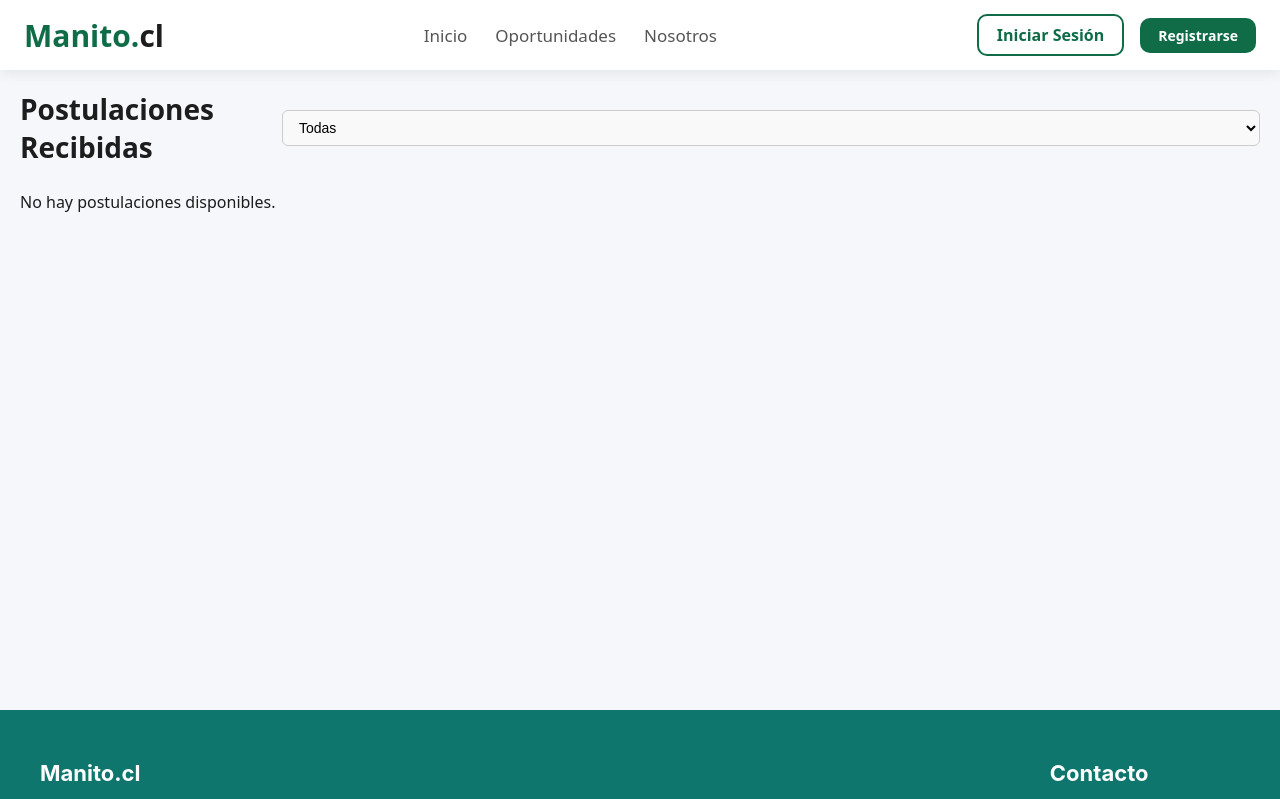
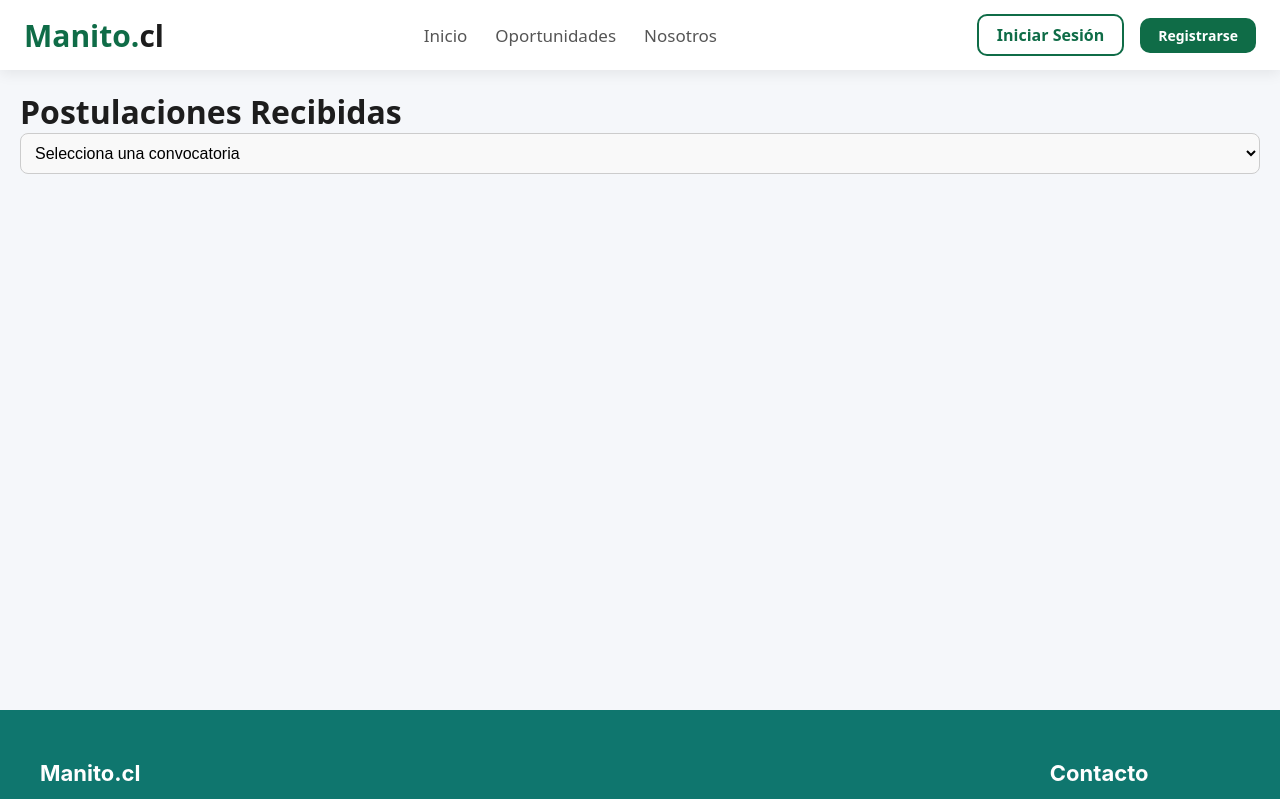
Before and after one commit to AltPino/Frontend-manitocl, a React (Create React App) app: page /organizacion/postulaciones in a window 1280 px wide. Shown: the top 799 px of the page. Built offline with nearby package versions, Linux system fonts and the light colour scheme.

Commit message:
Creacion de postulacion y gestion de postulaciones

```diff
--- a/src/pages/DashboardOrganizacion.js
+++ b/src/pages/DashboardOrganizacion.js
@@ -61,19 +61,26 @@ export default function DashboardOrganizacion() {
     const obtenerPostulaciones = async () => {
       try {
         let totalPostulaciones = 0;
+        let voluntariosInteresados = 0;
 
         for (const c of convocatorias) {
           const res = await api.get(
             `/postulaciones/convocatoria/${c.id_convocatoria}`
           );
+
           totalPostulaciones += res.data.length;
+
+          // 🟦 Solo contar interesados reales (NO finalizados)
+          voluntariosInteresados += res.data.filter(
+            (p) => p.estado !== "finalizado"
+          ).length;
         }
 
         setMetricas({
           activas,
           finalizadas,
           postulaciones: totalPostulaciones,
-          interesados: totalPostulaciones,
+          interesados: voluntariosInteresados,
         });
       } catch (error) {
         console.error("Error al contar postulaciones:", error);
--- a/src/pages/PostulacionesOrganizacion.css
+++ b/src/pages/PostulacionesOrganizacion.css
@@ -2,56 +2,52 @@
   padding: 20px;
 }
 
-.post-header {
-  display: flex;
-  justify-content: space-between;
-  align-items: center;
-  margin-bottom: 25px;
+.post-select {
+  padding: 10px;
+  margin-bottom: 20px;
+  font-size: 16px;
 }
 
-.post-header h1 {
-  font-size: 28px;
-  font-weight: 700;
+.post-table {
+  width: 100%;
+  border-collapse: collapse;
 }
 
-.post-filter {
-  padding: 8px 12px;
-  border-radius: 6px;
-  border: 1px solid #CCC;
-  font-size: 14px;
+.post-table th,
+.post-table td {
+  padding: 12px;
+  border-bottom: 1px solid #ddd;
 }
 
-.post-grid {
-  display: grid;
-  grid-template-columns: repeat(auto-fill, minmax(280px, 1fr));
-  gap: 20px;
+.post-actions {
+  display: flex;
+  gap: 10px;
 }
 
-.post-card {
-  background: white;
-  padding: 20px;
-  border-radius: 12px;
-  box-shadow: 0px 2px 6px rgba(0,0,0,0.12);
+.btn-accept {
+  background: #16A34A;
+  color: white;
+  padding: 6px 12px;
+  border-radius: 6px;
+  border: none;
 }
 
-.post-card h3 {
-  margin-top: 0;
-  font-size: 20px;
+.btn-reject {
+  background: #DC2626;
+  color: white;
+  padding: 6px 12px;
+  border-radius: 6px;
+  border: none;
 }
 
-.estado {
+.estado-tag {
   padding: 4px 8px;
   border-radius: 6px;
   color: white;
-  font-size: 12px;
+  font-weight: bold;
+  text-transform: capitalize;
 }
 
-.estado-pendiente {
-  background: #ca8a04;
-}
-.estado-aceptada {
-  background: #16a34a;
-}
-.estado-rechazada {
-  background: #dc2626;
-}
+.estado-pendiente { background: #CA8A04; }
+.estado-aceptado  { background: #16A34A; }
+.estado-rechazado { background: #DC2626; }
--- a/src/pages/PostulacionesOrganizacion.js
+++ b/src/pages/PostulacionesOrganizacion.js
@@ -1,111 +1,146 @@
-import React, { useContext, useEffect, useState } from "react";
+import React, { useEffect, useState, useContext } from "react";
+import api from "../api/axiosConfig";
 import { AuthContext } from "../context/AuthContext";
-import api from "../api/axiosConfig";
 import "./PostulacionesOrganizacion.css";
 
 export default function PostulacionesOrganizacion() {
   const { usuario } = useContext(AuthContext);
   const [convocatorias, setConvocatorias] = useState([]);
   const [postulaciones, setPostulaciones] = useState([]);
-  const [filtro, setFiltro] = useState("todas");
+  const [convocatoriaSeleccionada, setConvocatoriaSeleccionada] = useState("");
 
-  // ======================
-  // 1. Cargar convocatorias de la ONG
-  // ======================
   useEffect(() => {
     if (!usuario?.id) return;
 
-    const cargarConvocatorias = async () => {
-      try {
-        const res = await api.get(`/organizacion/convocatorias/${usuario.id}`);
-        setConvocatorias(res.data);
-      } catch (error) {
-        console.error("Error cargando convocatorias:", error);
-      }
-    };
-
-    cargarConvocatorias();
+    // Cargar convocatorias de la organización
+    api
+      .get(`/organizacion/convocatorias/${usuario.id}`)
+      .then((res) => setConvocatorias(res.data))
+      .catch((err) => console.error(err));
   }, [usuario]);
 
-  // ======================
-  // 2. Cargar postulaciones de cada convocatoria
-  // ======================
-  useEffect(() => {
-    const cargarPostulaciones = async () => {
-      let lista = [];
+  // Cargar postulaciones de una convocatoria
+  const [convocatoriaInfo, setConvocatoriaInfo] = useState(null);
 
-      try {
-        for (const c of convocatorias) {
-          const res = await api.get(
-            `/postulaciones/convocatoria/${c.id_convocatoria}`
-          );
+  const cargarPostulaciones = async (idConv) => {
+    setConvocatoriaSeleccionada(idConv);
 
-          res.data.forEach((p) => {
-            lista.push({
-              ...p,
-              tituloConvocatoria: c.titulo,
-            });
-          });
-        }
+    if (!idConv) {
+      setPostulaciones([]);
+      setConvocatoriaInfo(null);
+      return;
+    }
 
-        setPostulaciones(lista);
-      } catch (error) {
-        console.error("Error cargando postulaciones:", error);
-      }
-    };
+    // Obtener la convocatoria para conocer su estado
+    const resConv = await api.get(`/convocatorias/${idConv}`);
+    setConvocatoriaInfo(resConv.data);
 
-    if (convocatorias.length > 0) cargarPostulaciones();
-  }, [convocatorias]);
+    // Obtener postulaciones
+    const res = await api.get(`/postulaciones/convocatoria/${idConv}`);
+    setPostulaciones(res.data);
+  };
 
-  // ======================
-  // 3. Filtrar postulaciones
-  // ======================
-  const postulacionesFiltradas = postulaciones.filter((p) => {
-    if (filtro === "todas") return true;
-    return p.estado === filtro;
-  });
+  // Aceptar / rechazar postulante
+  const cambiarEstado = async (id_postulacion, estadoNuevo) => {
+    try {
+      await api.put(`/postulaciones/${id_postulacion}`, {
+        estado: estadoNuevo,
+      });
+      await cargarPostulaciones(convocatoriaSeleccionada); // recargar vista
+    } catch (error) {
+      console.error("Error actualizando estado:", error);
+      alert("Error al actualizar estado");
+    }
+  };
 
   return (
     <div className="post-wrapper">
-      <div className="post-header">
-        <h1>Postulaciones Recibidas</h1>
+      <h1>Postulaciones Recibidas</h1>
 
-        <select
-          className="post-filter"
-          value={filtro}
-          onChange={(e) => setFiltro(e.target.value)}
-        >
-          <option value="todas">Todas</option>
-          <option value="pendiente">Pendientes</option>
-          <option value="aceptada">Aceptadas</option>
-          <option value="rechazada">Rechazadas</option>
-        </select>
-      </div>
+      {convocatoriaInfo?.estado === "cerrada" && (
+        <p className="post-closed-msg">
+          Esta convocatoria está finalizada. No se pueden gestionar
+          postulaciones.
+        </p>
+      )}
 
-      {postulacionesFiltradas.length === 0 ? (
-        <p>No hay postulaciones disponibles.</p>
-      ) : (
-        <div className="post-grid">
-          {postulacionesFiltradas.map((p, i) => (
-            <div className="post-card" key={i}>
-              <h3>{p.nombre_voluntario}</h3>
+      {/* Selector de convocatoria */}
+      <select
+        value={convocatoriaSeleccionada}
+        onChange={(e) => cargarPostulaciones(e.target.value)}
+        className="post-select"
+      >
+        <option value="">Selecciona una convocatoria</option>
 
-              <p>
-                <strong>Convocatoria:</strong> {p.tituloConvocatoria}
-              </p>
+        {convocatorias.map((c) => (
+          <option key={c.id_convocatoria} value={c.id_convocatoria}>
+            {c.titulo}
+          </option>
+        ))}
+      </select>
 
-              <p>
-                <strong>Fecha de postulación:</strong>{" "}
-                {new Date(p.fecha_postulacion).toLocaleString()}
-              </p>
+      {/* Tabla */}
+      {convocatoriaSeleccionada && (
+        <table className="post-table">
+          <thead>
+            <tr>
+              <th>Voluntario</th>
+              <th>Email</th>
+              <th>Estado</th>
+              <th>Fecha</th>
+              <th>Acciones</th>
+            </tr>
+          </thead>
 
-              <p>
-                <strong>Estado:</strong>{" "}
-                <span className={`estado estado-${p.estado}`}>{p.estado}</span>
-              </p>
-            </div>
-          ))}
-        </div>
+          <tbody>
+            {postulaciones.length === 0 ? (
+              <tr>
+                <td colSpan="5" className="post-empty">
+                  No hay postulaciones para esta convocatoria.
+                </td>
+              </tr>
+            ) : (
+              postulaciones.map((p) => (
+                <tr key={p.id_postulacion}>
+                  <td>{p.nombre_completo}</td>
+                  <td>{p.email}</td>
+                  <td>
+                    <span className={`estado-tag estado-${p.estado}`}>
+                      {p.estado}
+                    </span>
+                  </td>
+                  <td>{new Date(p.fecha_postulacion).toLocaleString()}</td>
+
+                  <td className="post-actions">
+                    {convocatoriaInfo?.estado !== "cerrada" &&
+                      p.estado !== "aceptado" && (
+                        <button
+                          className="btn-accept"
+                          onClick={() =>
+                            cambiarEstado(p.id_postulacion, "aceptado")
+                          }
+                        >
+                          Aceptar
+                        </button>
+                      )}
+
+                    {convocatoriaInfo?.estado !== "cerrada" &&
+                      p.estado !== "rechazado" && (
+                        <button
+                          className="btn-reject"
+                          onClick={() =>
+                            cambiarEstado(p.id_postulacion, "rechazado")
+                          }
+                        >
+                          Rechazar
+                        </button>
+                      )}
+                  </td>
+                </tr>
+              ))
+            )}
+          </tbody>
+        </table>
       )}
     </div>
   );
--- a/src/pages/VerConvocatoria.css
+++ b/src/pages/VerConvocatoria.css
@@ -115,3 +115,14 @@
 .vc-btn-danger:active {
   transform: scale(0.97);
 }
+
+.vc-btn-disabled {
+  background: #9ca3af;
+  color: white;
+  padding: 10px 20px;
+  border-radius: 8px;
+  border: none;
+  cursor: not-allowed;
+  font-size: 15px;
+  opacity: 0.7;
+}
```
Also changed, not shown: src/pages/VerConvocatoria.js (+89 -12 lines).
